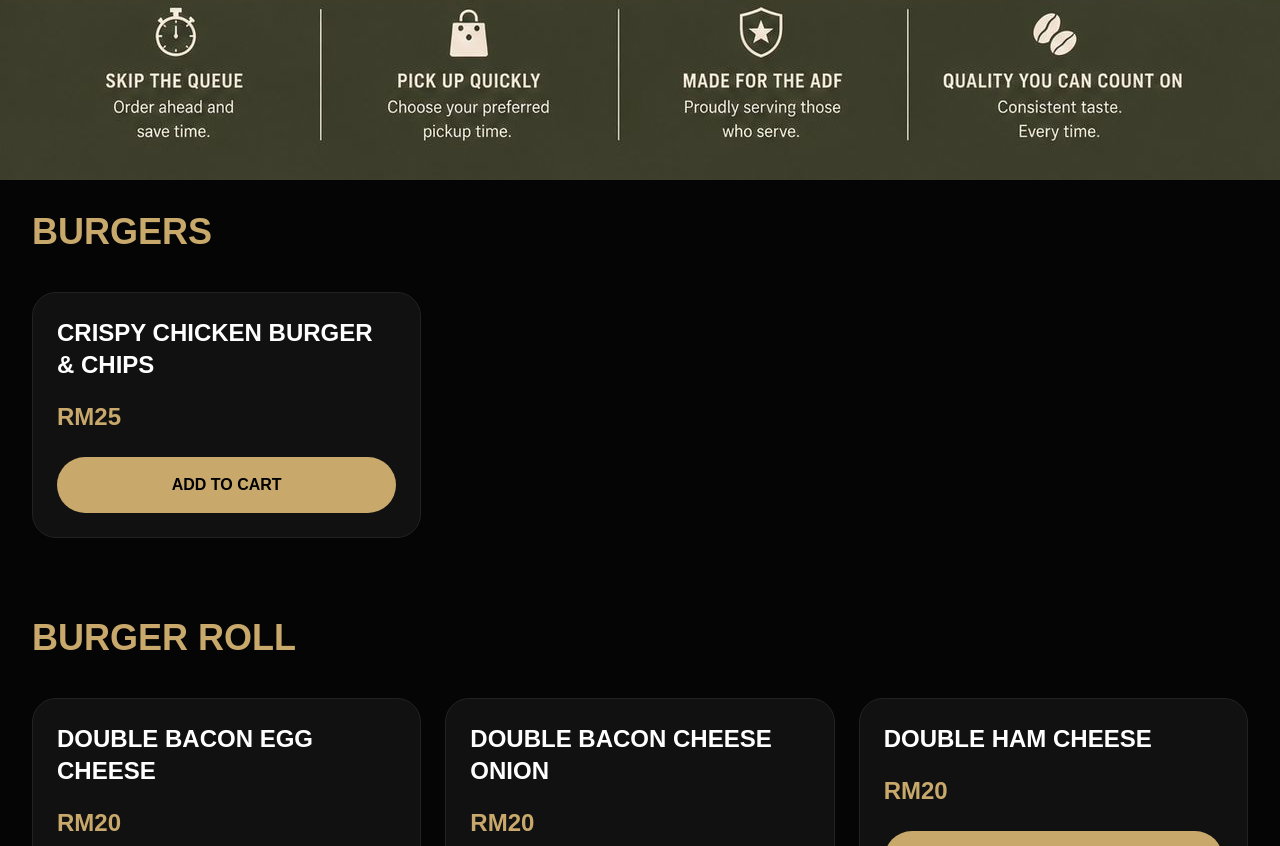
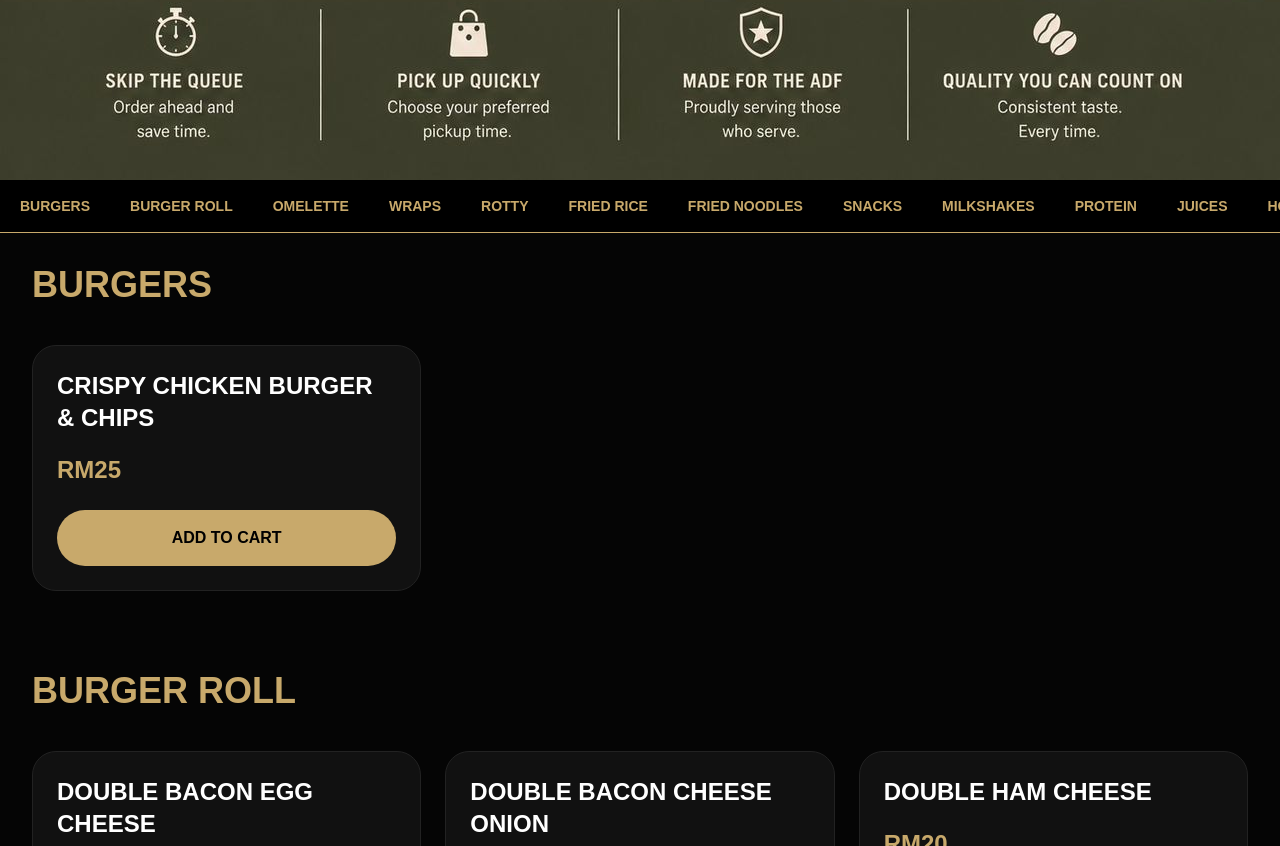
Before and after one commit to diveyaa16/mamasan-scorpion, a Next.js app: page / in a window 1280 px wide. Shown: the part 814-1660 px from the top of the page. Built offline with nearby package versions, Linux system fonts and the light colour scheme.

Commit message:
Update page.tsx

```diff
--- a/app/page.tsx
+++ b/app/page.tsx
@@ -578,12 +578,65 @@ const finalItem = {
         🛒{cart.length}
       </button>
 
+      {/* CATEGORY NAV */}
+<div className="sticky top-0 z-50 bg-black border-b border-[#c8a96b] overflow-x-auto">
+
+  <div className="flex whitespace-nowrap text-[#c8a96b] font-black text-sm">
+
+    <a href="#burgers" className="px-5 py-4">BURGERS</a>
+
+    <a href="#burgerroll" className="px-5 py-4">BURGER ROLL</a>
+
+    <a href="#omelette" className="px-5 py-4">OMELETTE</a>
+
+    <a href="#wraps" className="px-5 py-4">WRAPS</a>
+
+    <a href="#rotty" className="px-5 py-4">ROTTY</a>
+
+    <a href="#friedrice" className="px-5 py-4">FRIED RICE</a>
+
+    <a href="#friednoodles" className="px-5 py-4">FRIED NOODLES</a>
+
+    <a href="#snacks" className="px-5 py-4">SNACKS</a>
+
+    <a href="#milkshakes" className="px-5 py-4">MILKSHAKES</a>
+
+    <a href="#protein" className="px-5 py-4">PROTEIN</a>
+
+    <a href="#juice" className="px-5 py-4">JUICES</a>
+
+    <a href="#drinks" className="px-5 py-4">HOT & COLD</a>
+
+  </div>
+
+</div>
+
 {/* MENU */}
 <section className="p-8 bg-[#050505]">
 
-        {categories.map((category) => (
+  {categories.map((category) => {
 
-          <div key={category} className="mb-20">
+    let sectionId = "";
+
+    if (category === "Burgers") sectionId = "burgers";
+    if (category === "Burger Roll") sectionId = "burgerroll";
+    if (category === "Omelette") sectionId = "omelette";
+    if (category === "Rotty Wrap") sectionId = "wraps";
+    if (category === "Signature Rotty (4 PCS)") sectionId = "rotty";
+    if (category === "Fried Rice & Noodles") sectionId = "friedrice";
+    if (category === "Snacks") sectionId = "snacks";
+    if (category === "Milkshakes") sectionId = "milkshakes";
+    if (category === "Protein Shakes") sectionId = "protein";
+    if (category === "Fresh Juice") sectionId = "juice";
+    if (category === "Hot & Cold") sectionId = "drinks";
+
+    return (
+
+      <div
+        key={category}
+        id={sectionId}
+        className="mb-20 scroll-mt-24"
+      >
 
         <h2 className="text-4xl font-black uppercase mb-10 text-[#c8a96b]">
           {category}
@@ -645,7 +698,7 @@ const finalItem = {
                   <div className="mt-5">
 
                     <p className="text-xs text-gray-400 uppercase mb-3">
-                          Add Syrup
+                      Add Syrup (+RM3)
                     </p>
 
                     <div className="flex flex-wrap gap-2">
@@ -719,7 +772,9 @@ const finalItem = {
 
       </div>
 
-        ))}
+    );
+
+  })}
 
 </section>
 
```
Lines whose indentation alone changed are shown as unchanged.
